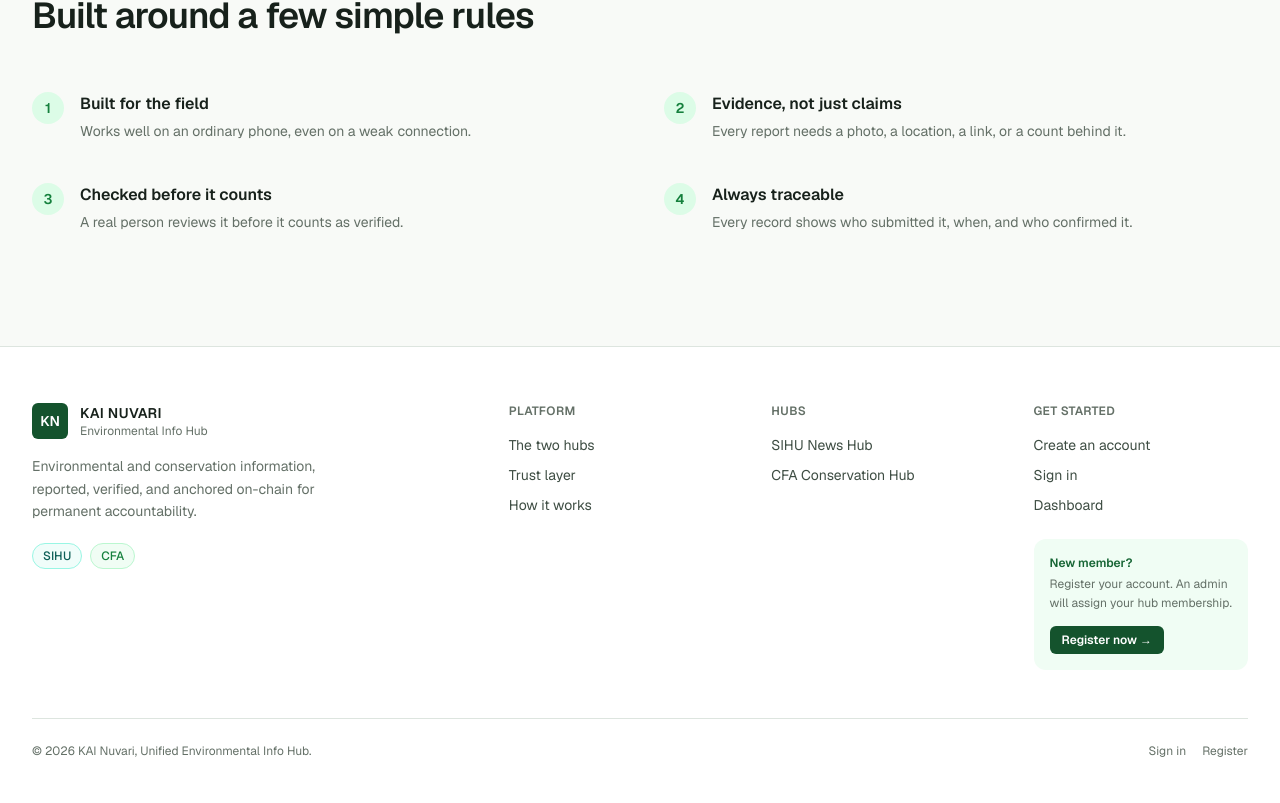
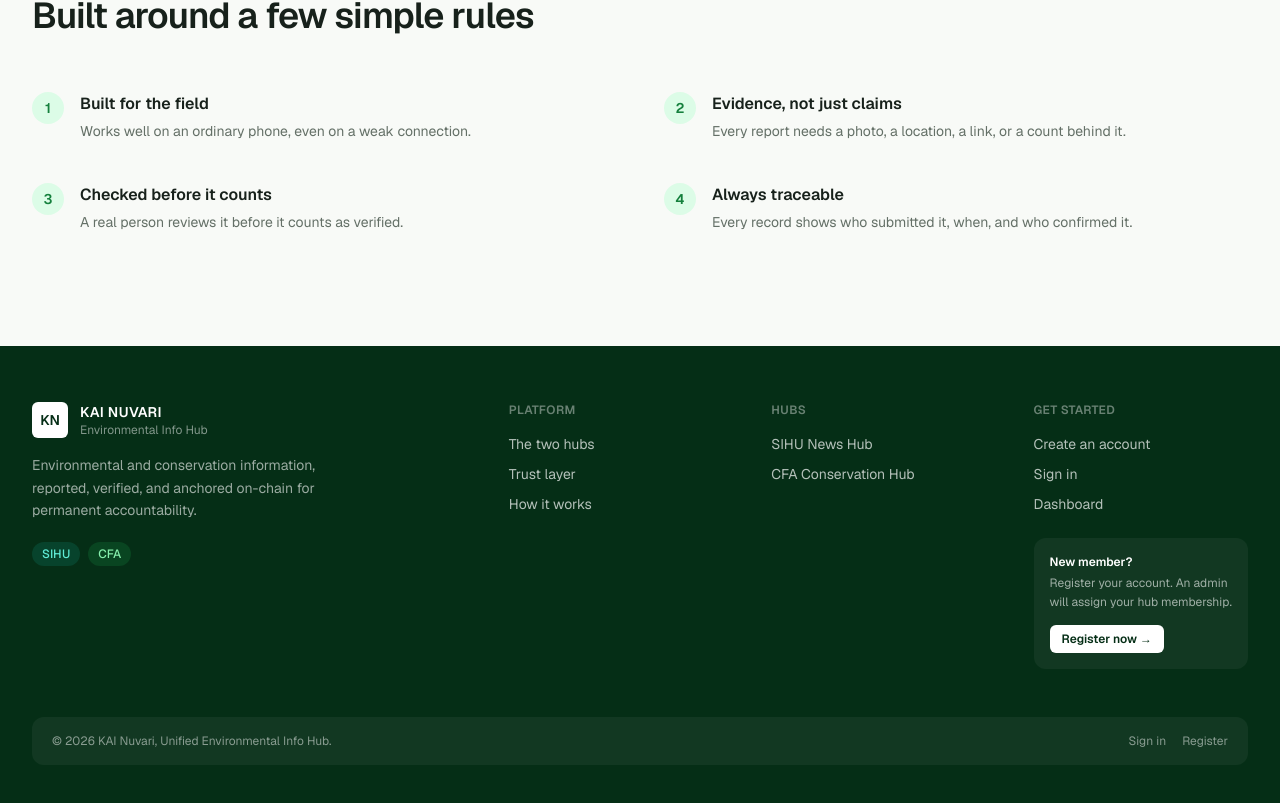
Before and after one commit to isackkibet/info-hub, a Next.js app: page / in a window 1280 px wide. Shown: the part 2598-3401 px from the top of the page. Built offline with nearby package versions, Linux system fonts and the light colour scheme.

Commit message:
style: update site footer for improved aesthetics and readability

```diff
--- a/src/components/site-footer.tsx
+++ b/src/components/site-footer.tsx
@@ -2,31 +2,31 @@ import Link from "next/link";
 
 export function SiteFooter() {
   return (
-    <footer className="border-t border-sand-200 bg-white">
+    <footer className="bg-forest-950">
       <div className="mx-auto max-w-7xl px-6 py-14 lg:px-8">
         <div className="grid gap-12 lg:grid-cols-[2fr_1fr_1fr_1fr]">
           {/* Brand */}
           <div>
             <div className="flex items-center gap-3">
-              <span className="flex h-9 w-9 items-center justify-center rounded-md bg-forest-900 text-sm font-semibold text-white">
+              <span className="flex h-9 w-9 items-center justify-center rounded-md bg-white text-sm font-semibold text-forest-950">
                 KN
               </span>
               <span className="flex flex-col leading-none">
-                <span className="text-sm font-semibold tracking-wide text-ink-900">
+                <span className="text-sm font-semibold tracking-wide text-white">
                   KAI NUVARI
                 </span>
-                <span className="text-xs text-ink-600">Environmental Info Hub</span>
+                <span className="text-xs text-white/50">Environmental Info Hub</span>
               </span>
             </div>
-            <p className="mt-4 max-w-xs text-sm leading-relaxed text-ink-600">
+            <p className="mt-4 max-w-xs text-sm leading-relaxed text-white/60">
               Environmental and conservation information, reported,
               verified, and anchored on-chain for permanent accountability.
             </p>
             <div className="mt-5 flex gap-2">
-              <span className="rounded-full border border-lake-200 bg-lake-50 px-2.5 py-1 text-xs font-medium text-lake-700">
+              <span className="rounded-full bg-lake-500/15 px-2.5 py-1 text-xs font-medium text-lake-300">
                 SIHU
               </span>
-              <span className="rounded-full border border-forest-200 bg-forest-50 px-2.5 py-1 text-xs font-medium text-forest-700">
+              <span className="rounded-full bg-forest-500/15 px-2.5 py-1 text-xs font-medium text-forest-300">
                 CFA
               </span>
             </div>
@@ -34,22 +34,22 @@ export function SiteFooter() {
 
           {/* Platform links */}
           <div>
-            <p className="text-xs font-semibold uppercase tracking-wide text-ink-600">
+            <p className="text-xs font-semibold uppercase tracking-wide text-white/40">
               Platform
             </p>
             <ul className="mt-4 space-y-2.5 text-sm">
               <li>
-                <a href="#hubs" className="text-ink-700 hover:text-forest-700">
+                <a href="#hubs" className="text-white/70 hover:text-white">
                   The two hubs
                 </a>
               </li>
               <li>
-                <a href="#trust-layer" className="text-ink-700 hover:text-forest-700">
+                <a href="#trust-layer" className="text-white/70 hover:text-white">
                   Trust layer
                 </a>
               </li>
               <li>
-                <a href="#principles" className="text-ink-700 hover:text-forest-700">
+                <a href="#principles" className="text-white/70 hover:text-white">
                   How it works
                 </a>
               </li>
@@ -58,17 +58,17 @@ export function SiteFooter() {
 
           {/* Hub links */}
           <div>
-            <p className="text-xs font-semibold uppercase tracking-wide text-ink-600">
+            <p className="text-xs font-semibold uppercase tracking-wide text-white/40">
               Hubs
             </p>
             <ul className="mt-4 space-y-2.5 text-sm">
               <li>
-                <a href="/sihu/submit" className="text-ink-700 hover:text-lake-700">
+                <a href="/sihu/submit" className="text-white/70 hover:text-lake-300">
                   SIHU News Hub
                 </a>
               </li>
               <li>
-                <a href="/cfa/dashboard" className="text-ink-700 hover:text-forest-700">
+                <a href="/cfa/dashboard" className="text-white/70 hover:text-forest-300">
                   CFA Conservation Hub
                 </a>
               </li>
@@ -77,47 +77,38 @@ export function SiteFooter() {
 
           {/* Get started CTA column */}
           <div>
-            <p className="text-xs font-semibold uppercase tracking-wide text-ink-600">
+            <p className="text-xs font-semibold uppercase tracking-wide text-white/40">
               Get started
             </p>
             <ul className="mt-4 space-y-2.5 text-sm">
               <li>
-                <Link
-                  href="/register"
-                  className="text-ink-700 hover:text-forest-700"
-                >
+                <Link href="/register" className="text-white/70 hover:text-white">
                   Create an account
                 </Link>
               </li>
               <li>
-                <Link
-                  href="/login"
-                  className="text-ink-700 hover:text-forest-700"
-                >
+                <Link href="/login" className="text-white/70 hover:text-white">
                   Sign in
                 </Link>
               </li>
               <li>
-                <Link
-                  href="/dashboard"
-                  className="text-ink-700 hover:text-forest-700"
-                >
+                <Link href="/dashboard" className="text-white/70 hover:text-white">
                   Dashboard
                 </Link>
               </li>
             </ul>
 
             {/* CTA card */}
-            <div className="mt-6 rounded-xl bg-forest-50 p-4">
-              <p className="text-xs font-semibold text-forest-800">
+            <div className="mt-6 rounded-xl bg-white/5 p-4">
+              <p className="text-xs font-semibold text-white">
                 New member?
               </p>
-              <p className="mt-1 text-xs leading-relaxed text-ink-600">
+              <p className="mt-1 text-xs leading-relaxed text-white/60">
                 Register your account. An admin will assign your hub membership.
               </p>
               <Link
                 href="/register"
-                className="mt-3 inline-block rounded-md bg-forest-900 px-3 py-1.5 text-xs font-semibold text-white transition-colors hover:bg-forest-800"
+                className="mt-3 inline-block rounded-md bg-white px-3 py-1.5 text-xs font-semibold text-forest-950 transition-colors hover:bg-white/90"
               >
                 Register now →
               </Link>
@@ -126,13 +117,13 @@ export function SiteFooter() {
         </div>
 
         {/* Bottom bar */}
-        <div className="mt-12 flex flex-col gap-2 border-t border-sand-200 pt-6 sm:flex-row sm:items-center sm:justify-between">
-          <p className="text-xs text-ink-600">
+        <div className="mt-12 flex flex-col gap-3 rounded-xl bg-white/5 px-5 py-4 sm:flex-row sm:items-center sm:justify-between">
+          <p className="text-xs text-white/50">
             © {new Date().getFullYear()} KAI Nuvari, Unified Environmental Info Hub.
           </p>
-          <div className="flex gap-4 text-xs text-ink-600">
-            <Link href="/login" className="hover:text-forest-700">Sign in</Link>
-            <Link href="/register" className="hover:text-forest-700">Register</Link>
+          <div className="flex gap-4 text-xs text-white/50">
+            <Link href="/login" className="hover:text-white">Sign in</Link>
+            <Link href="/register" className="hover:text-white">Register</Link>
           </div>
         </div>
       </div>
```
